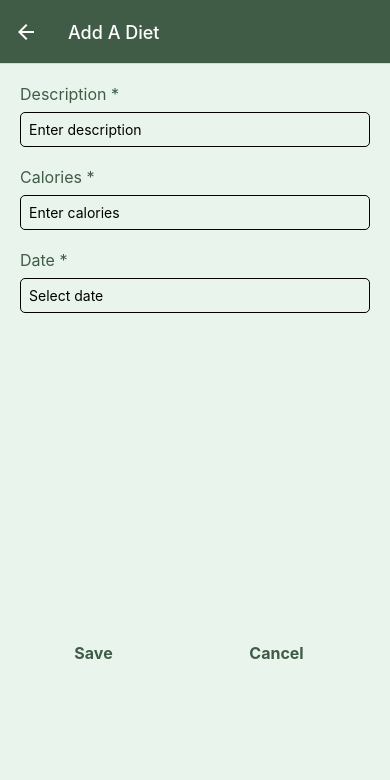
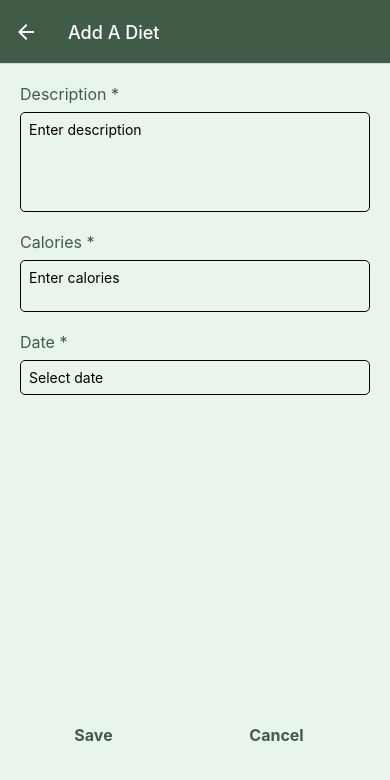
Before and after one commit to daodaojiang622/daodaojiang622-CS5520-FA2024-Vancouver-Assignment2, a React Native app in the folder activity_diet_tracker_app/: screen /AddDiet in a window 390 px wide. Shown: the top 780 px of the page. Built offline with nearby package versions, Linux system fonts and the light colour scheme.

Commit message:
enlarge the description container, enable multipline input, and re-style dropdownpicker height

```diff
--- a/activity_diet_tracker_app/Components/FormInput.js
+++ b/activity_diet_tracker_app/Components/FormInput.js
@@ -2,16 +2,17 @@ import React from 'react';
 import { View, Text, TextInput, StyleSheet } from 'react-native';
 import { Colors, Padding, Font, BorderWidth, BorderRadius, Margin, Width } from '../Utils/Style';
 
-export default function FormInput({ label, value, onChangeText, keyboardType = 'default', theme }) {
+export default function FormInput({ label, value, onChangeText, keyboardType = 'default', theme, inputStyle }) {
   return (
     <View>
       <Text style={[styles.label, { color: theme.headerColor }]}>{label} *</Text>
       <TextInput
-        style={styles.input}
+        style={[styles.input, inputStyle]}
         value={value}
         onChangeText={onChangeText}
         keyboardType={keyboardType}
         placeholder={`Enter ${label.toLowerCase()}`}
+        multiline={true}
       />
     </View>
   );
--- a/activity_diet_tracker_app/Screens/AddActivityScreen.js
+++ b/activity_diet_tracker_app/Screens/AddActivityScreen.js
@@ -86,7 +86,6 @@ export default function AddActivityScreen() {
             placeholder="Select an activity"
             style={[styles.dropdown, {backgroundColor: theme.backgroundColor}]}
             dropDownContainerStyle={[styles.dropdownContainer, {backgroundColor: theme.backgroundColor}]}
-            maxHeight={400}
         />
 
       <FormInput label="Duration (min)" value={duration} onChangeText={setDuration} theme={theme} />
--- a/activity_diet_tracker_app/Screens/AddDietScreen.js
+++ b/activity_diet_tracker_app/Screens/AddDietScreen.js
@@ -77,7 +77,7 @@ export default function AddActivityScreen() {
         value={calories}
         onChangeText={setCalories}
       /> */}
-      <FormInput label="Description" value={description} onChangeText={setDescription} theme={theme} />
+      <FormInput label="Description" value={description} onChangeText={setDescription} theme={theme} inputStyle={styles.descriptionStyle} />
       <FormInput label="Calories" value={calories} onChangeText={setCalories} keyboardType="numeric" theme={theme} />
 
 
@@ -111,19 +111,6 @@ const styles = StyleSheet.create({
     marginBottom: Margin.large,
     width: Width.large,
   },
-  label: {
-    fontSize: Font.sizeMedium,
-    marginBottom: Margin.small,
-    color: Colors.primary,
-  },
-  input: {
-    borderWidth: BorderWidth.thin,
-    borderColor: Colors.inputBorder,
-    padding: Padding.medium,
-    borderRadius: BorderRadius.small,
-    marginBottom: Margin.large,
-    width: Width.large,
-  },
   addActivityButton: {
     backgroundColor: Colors.noColor,
     padding: Padding.large,
@@ -141,4 +128,7 @@ const styles = StyleSheet.create({
     marginTop: Margin.xxxxlarge,
     marginLeft: Margin.xxlarge,
   },
+  descriptionStyle: {
+    height: 100,
+  },
 });
```
